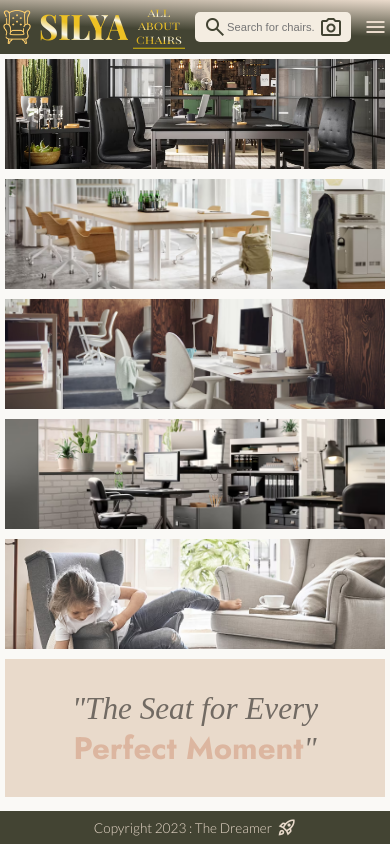
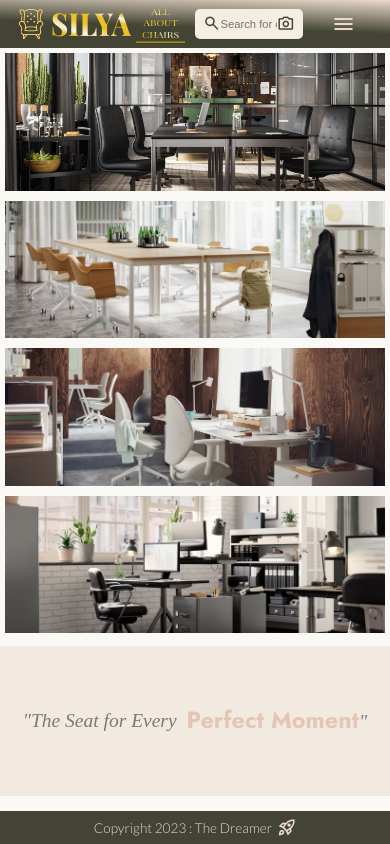
Before and after one commit to Blynx03/silya, a React (Create React App) app: page /silya/home in a window 390 px wide. Built offline with nearby package versions, Linux system fonts and the light colour scheme.

Commit message:
design is now responsive

```diff
--- a/src/css/details.css
+++ b/src/css/details.css
@@ -447,7 +447,8 @@ label > input {
   }
 
   .details-on-sale-price-container {
-    flex: 10% 1;
+    flex-basis: 25%;
+    gap: 4px;
   }
 
   .details-star-container {
@@ -480,8 +481,9 @@ label > input {
   }
 
   .details-stock {
-    font-size: 0.9rem;
+    font-size: 0.75rem;
   }
+
   .details-on-sale {
     width: 90px;
     height: 24px;
@@ -512,10 +514,6 @@ label > input {
   .details-add-buy-btn-container {
     width: 90%;
   }
-  .details-cart-btn {
-    width: 80%;
-    font-size: 0.8rem;
-  }
 }
 
 @media (max-width: 850px) {
@@ -530,7 +528,7 @@ label > input {
   }
 
   .details-header-description-container {
-    padding: 2%;
+    padding: 2% 0;
   }
 
   .details-header-container {
@@ -570,13 +568,13 @@ label > input {
 
   .details-buy-cart-container {
     flex-direction: row;
-    height: 80px;
+    height: 90px;
     background-color: var(--accent1-3);
   }
 
   .details-on-sale-price-container {
     height: 100%;
-    padding: 2% 6%;
+    padding: 2%;
     background-color: transparent;
     box-shadow: none;
   }
@@ -586,7 +584,8 @@ label > input {
   }
 
   .details-quantity-cart-btn-container {
-    padding: 2% 2% 2% 0;
+    flex-basis: 40%;
+    padding: 0 2% 0 0;
   }
 
   .details-quantity-add-cart-btn-container {
@@ -603,13 +602,15 @@ label > input {
     position: absolute;
     font-size: 0.75rem;
     left: 20px;
-    top: 3px;
+    top: 16px;
   }
+
   .details-quantity-container {
     position: absolute;
     bottom: 10px;
     left: 10px;
     width: 80px;
+    z-index: 10;
   }
 
   .details-quantity-input {
@@ -620,19 +621,21 @@ label > input {
     width: 100%;
     height: 100%;
     right: 0;
+    gap: 4px;
+    align-items: flex-end;
   }
 
-  .details-add-btn {
+  .details-add-btn,
+  .details-buy-btn {
     margin: 0;
-    width: 40%;
+    width: 38%;
     white-space: nowrap;
-    padding: 4%;
-    font-size: 0.75rem;
+    padding: 3% 4%;
+    font-size: 0.7rem;
     height: auto;
     display: flex;
     justify-content: center;
-    position: absolute;
-    right: 10px;
+    align-items: flex-end;
   }
 
   .details-images-description-container {
--- a/src/css/header.css
+++ b/src/css/header.css
@@ -261,10 +261,29 @@
 }
 
 @media (max-width: 650px) {
+  .header-wrapper {
+    padding: 0 4%;
+  }
+
+  .silya-img {
+    width: 30px;
+  }
+  .silya {
+    font-size: 1.8rem;
+  }
+
+  .slogan {
+    font-size: 0.65rem;
+  }
+
   .nav-container {
-    width: 10%;
+    width: 20%;
   }
   .search-container {
-    width: 40%;
+    width: 30%;
+  }
+
+  .search-container span {
+    font-size: 1.1rem;
   }
 }
--- a/src/css/home.css
+++ b/src/css/home.css
@@ -17,7 +17,7 @@
   width: 100%;
   height: 100%;
   display: grid;
-  grid-template-columns: repeat(2, 23%) 27% 23%;
+  grid-template-columns: repeat(2, 23%) 27% calc(23% - 1%);
   grid-template-rows: 39% 19% calc(100% - 58% - 2.5rem);
   grid-template-areas:
     "img1 img1 img5 desc"
@@ -103,11 +103,7 @@
 .content-description-container {
   font-size: 2.8rem;
   grid-area: desc;
-  width: 100%;
-  height: 100%;
-  text-align: center;
   background-color: var(--primary1);
-  box-sizing: border-box;
   line-height: 100px;
   display: flex;
   align-items: center;
@@ -115,35 +111,47 @@
   opacity: 0;
   animation: show 2s ease-out 2.5s forwards;
   padding: 1rem;
-  position: relative;
-}
-
-em {
-  filter: opacity(1);
-  width: 90%;
-  /* position: absolute; */
 }
 
 strong {
   font-family: var(--jost);
   color: var(--accent3-1);
   font-style: normal;
-  font-size: 3.2vw;
+  font-size: 3vw;
 }
 
 .quote1 {
   position: absolute;
+  display: flex;
+  max-width: 20%;
+  text-align: center;
+  flex-direction: column;
   animation: hide 2s linear 4.5s forwards;
   height: 100%;
+  justify-content: center;
+  align-items: center;
 }
 
 .quote2 {
+  max-width: 20%;
+  text-align: center;
   position: absolute;
+  display: flex;
+  flex-direction: column;
+  align-items: center;
+  justify-content: center;
   opacity: 0;
   height: 100%;
   animation: show 2s linear 6.5s forwards, expand 2s linear 6.5s forwards;
 }
 
+.right-quote {
+  font-style: italic;
+  font-family: "Times New Roman", Times, serif;
+  font-weight: normal;
+  font-size: 2.8rem;
+  color: #000;
+}
 @media (max-width: 1220px) {
   .home-image-container {
     overflow: hidden;
@@ -180,7 +188,8 @@ strong {
     font-size: 2.2vw;
   }
 }
-@media (max-width: 920px) and (min-height: 451) {
+/* @media (max-width: 920px) and (min-height: 451) { */
+@media (max-width: 920px) {
   .home-container {
     padding: 2%;
   }
@@ -213,12 +222,21 @@ strong {
     line-height: 0;
   }
 
+  .quote1,
+  .quote2 {
+    display: flex;
+    max-width: 100%;
+    height: 20%;
+    flex-direction: row;
+    gap: 10px;
+  }
+
   strong {
     font-size: 4vw;
   }
 }
 
-@media (max-width: 420px) {
+@media (max-width: 650px) {
   .home-container {
     width: 100vw;
   }
@@ -233,17 +251,26 @@ strong {
     object-position: 0;
   }
 
+  .home-image5 {
+    display: none;
+  }
+
   .content-description-container {
     font-size: 8vw;
     line-height: 40px;
   }
 
-  .quote1,
-  .quote2 {
-    bottom: -30px;
+  strong {
+    font-size: clamp(1.1rem, 6vw, 3rem);
   }
 
-  strong {
-    font-size: 8vw;
+  .quote1,
+  .quote2,
+  .right-quote {
+    background-color: var(--primary1);
+    /* height:  */
+    bottom: 0;
+    width: 100%;
+    font-size: clamp(1rem, 5vw, 2.8rem);
   }
 }
--- a/src/css/payment.css
+++ b/src/css/payment.css
@@ -12,6 +12,7 @@
   display: flex;
   justify-content: center;
   align-items: center;
+  overflow: hidden;
 }
 
 .payment-container {
@@ -24,7 +25,6 @@
   text-align: center;
   padding: 3%;
   box-sizing: border-box;
-  overflow: hidden;
   position: relative;
 }
 
--- a/src/pages/Checkout.js
+++ b/src/pages/Checkout.js
@@ -83,6 +83,11 @@ const Checkout = () => {
   };
 
   const handleCheckout = () => {
+    if (cartQuantity <= 0) {
+      alert("The Cart is empty!");
+      navigate("/");
+      return;
+    }
     let updatedCustomer = { ...customer, delivery_method: deliveryOption };
     setCustomer(updatedCustomer);
     let updatedUserInfo = {
--- a/src/pages/Home.js
+++ b/src/pages/Home.js
@@ -10,7 +10,8 @@ const Home = () => {
   let windowWidth = clientContext.windowWidth;
 
   useEffect(() => {
-    refAside.current.style.display = windowWidth <= 420 ? "none" : "block";
+    console.log(windowWidth <= 650);
+    refAside.current.style.display = windowWidth <= 650 ? "none" : "block";
   }, [windowWidth]);
 
   const handleClick = () => {
@@ -57,11 +58,17 @@ const Home = () => {
         </div>
         <div className="content-description-container">
           <em className="quote1">
-            "The Seat for Every <strong> Perfect Moment</strong>"
+            "The Seat for Every{" "}
+            <strong>
+              {" "}
+              Perfect Moment<em className="right-quote">"</em>
+            </strong>
           </em>
           <em className="quote2">
-            "The <strong>Perfect</strong> Seat for Every <strong>Moment</strong>
-            "
+            "The <strong>Perfect</strong> Seat for Every{" "}
+            <strong>
+              Moment<em className="right-quote">"</em>
+            </strong>
           </em>
         </div>
       </section>
```
Also changed, not shown: 1 other file (tests, documents, lock files or other folders).
